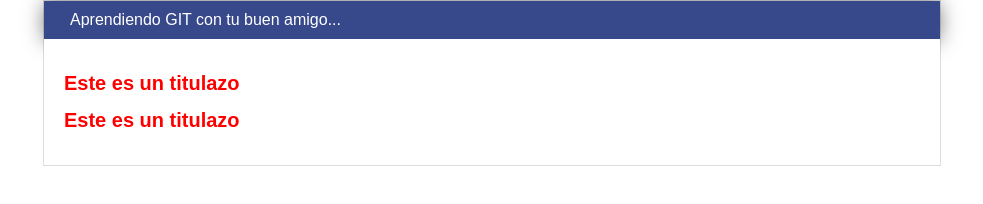
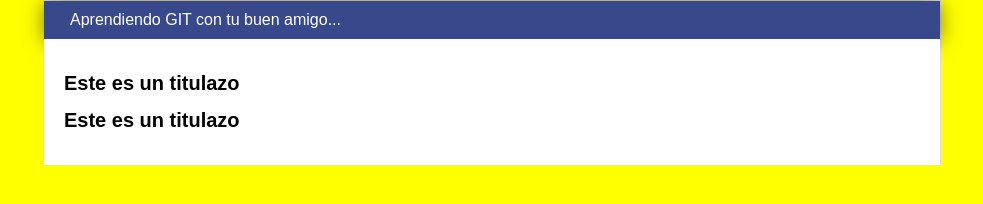
Before and after one commit to hmgarci/ConceptosGit, a plain HTML site: page index.html in a window 1280 px wide. Shown: the whole page, without its empty margins (148-1131 px from the left). Drawn offline with Linux system fonts and the light colour scheme.

Commit message:
Caambio el color de la letra

```diff
--- a/css/estilos.css
+++ b/css/estilos.css
@@ -1,7 +1,7 @@
 body
 {
-    background: white;
-    color: red;
+    background: yellow;
+    color: black;
     text-align: center;
     font-family: Arial;
     font-size: 20px;
```
